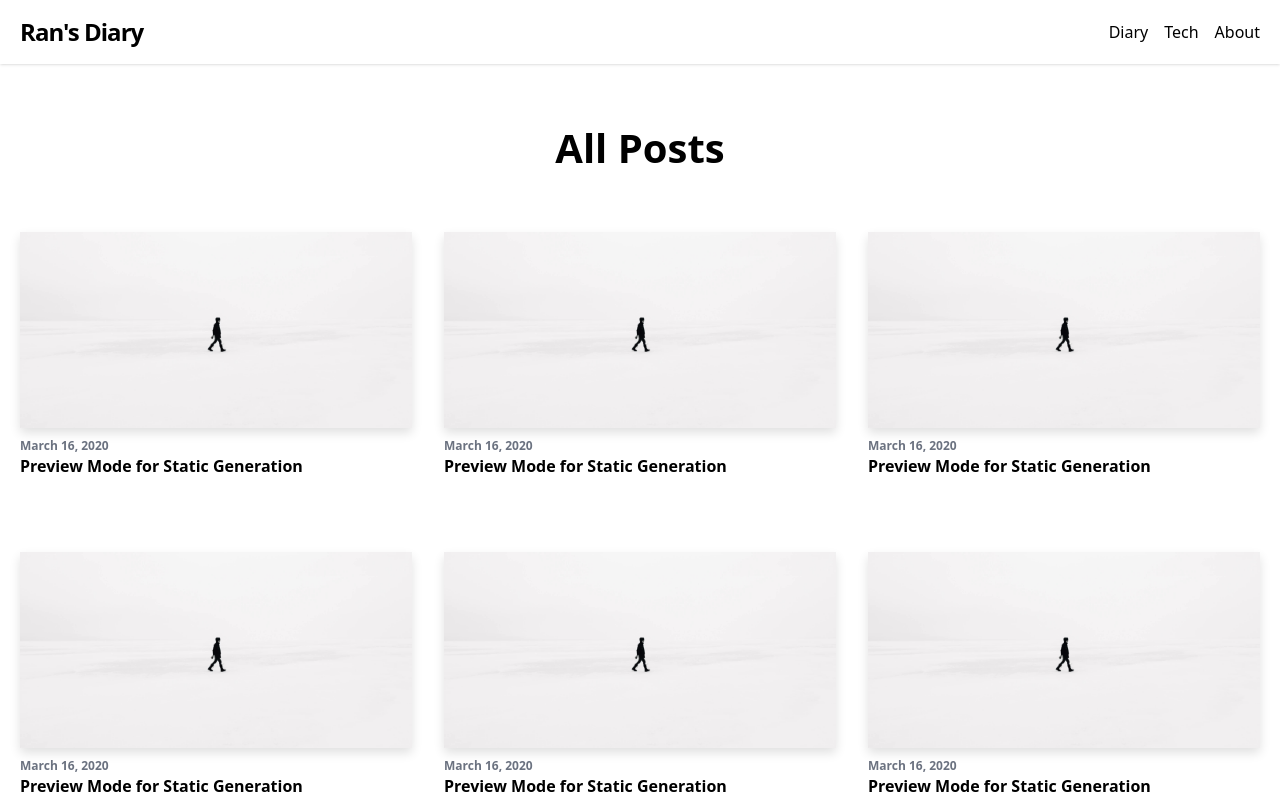
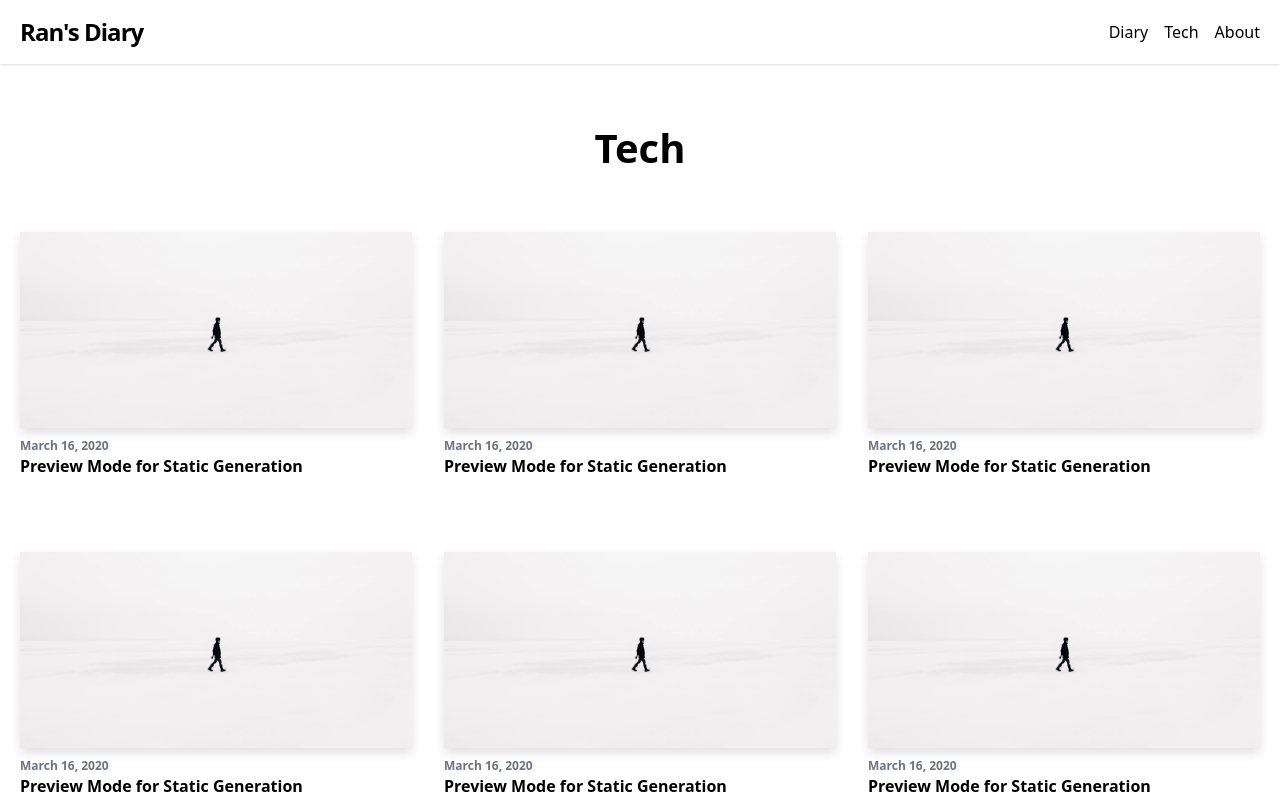
Before and after one commit to Masurun/blog-app, a Next.js app: page /blog/tech in a window 1280 px wide. Shown: the top 800 px of the page. Built offline with nearby package versions, Linux system fonts and the light colour scheme.

Commit message:
Update page.tsx

```diff
--- a/src/app/blog/tech/page.tsx
+++ b/src/app/blog/tech/page.tsx
@@ -11,7 +11,7 @@ export default async function Page() {
       <Container>
         <section>
           <h2 className="mb-16 font-bold text-center text-4xl lg:text-5xl">
-            All Posts
+            Tech
           </h2>
 
           {/* Assuming there's no loading state for static generation */}
```
